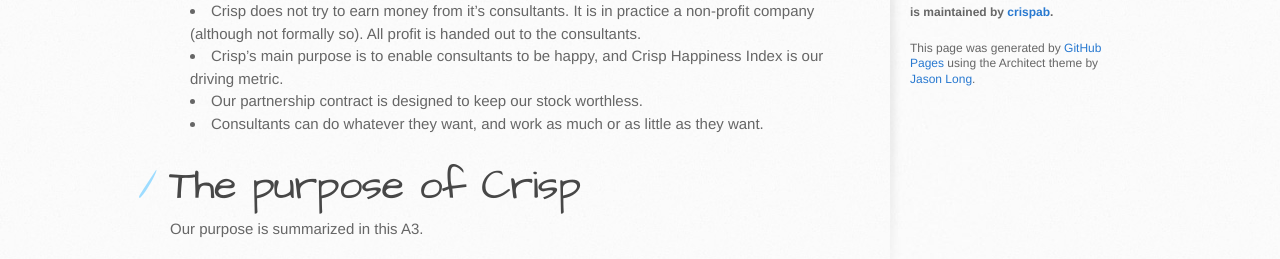
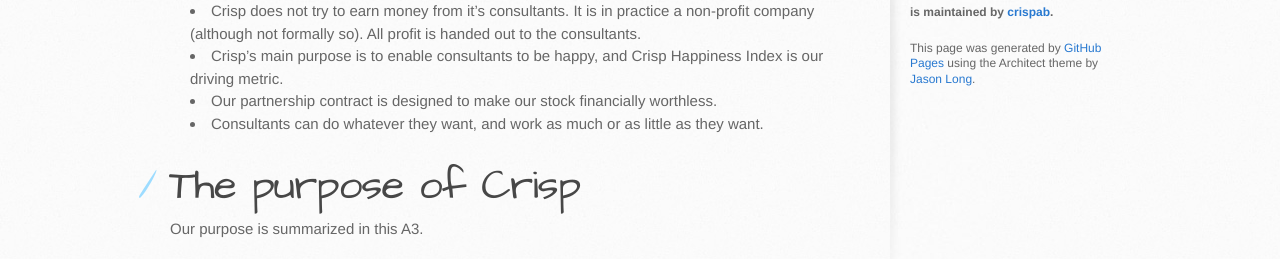
Before and after one commit to crispab/crisp-dna, a Jekyll site: the page built from _docs/crisp-in-a-nutshell.md, in a window 1280 px wide and 900 px high. Shown: the part 461-720 px from the top of the window. Built offline with Jekyll 4.4.1, drawn with Linux system fonts in a browser that asks for light colours.

Commit message:
text tweak

```diff
--- a/_docs/crisp-in-a-nutshell.md
+++ b/_docs/crisp-in-a-nutshell.md
@@ -11,7 +11,7 @@
 * Our operating model is [open-source](https://github.com/crispab/crisp-model)
 * Crisp does not try to earn money from it's consultants. It is in practice a non-profit company (although not formally so). All profit is handed out to the consultants.
 * Crisp's main purpose is to enable consultants to be happy, and Crisp Happiness Index is our driving metric.
-* Our partnership contract is designed to keep our stock worthless.
+* Our partnership contract is designed to make our stock financially worthless.
 * Consultants can do whatever they want, and work as much or as little as they want.
 
 # The purpose of Crisp
```
